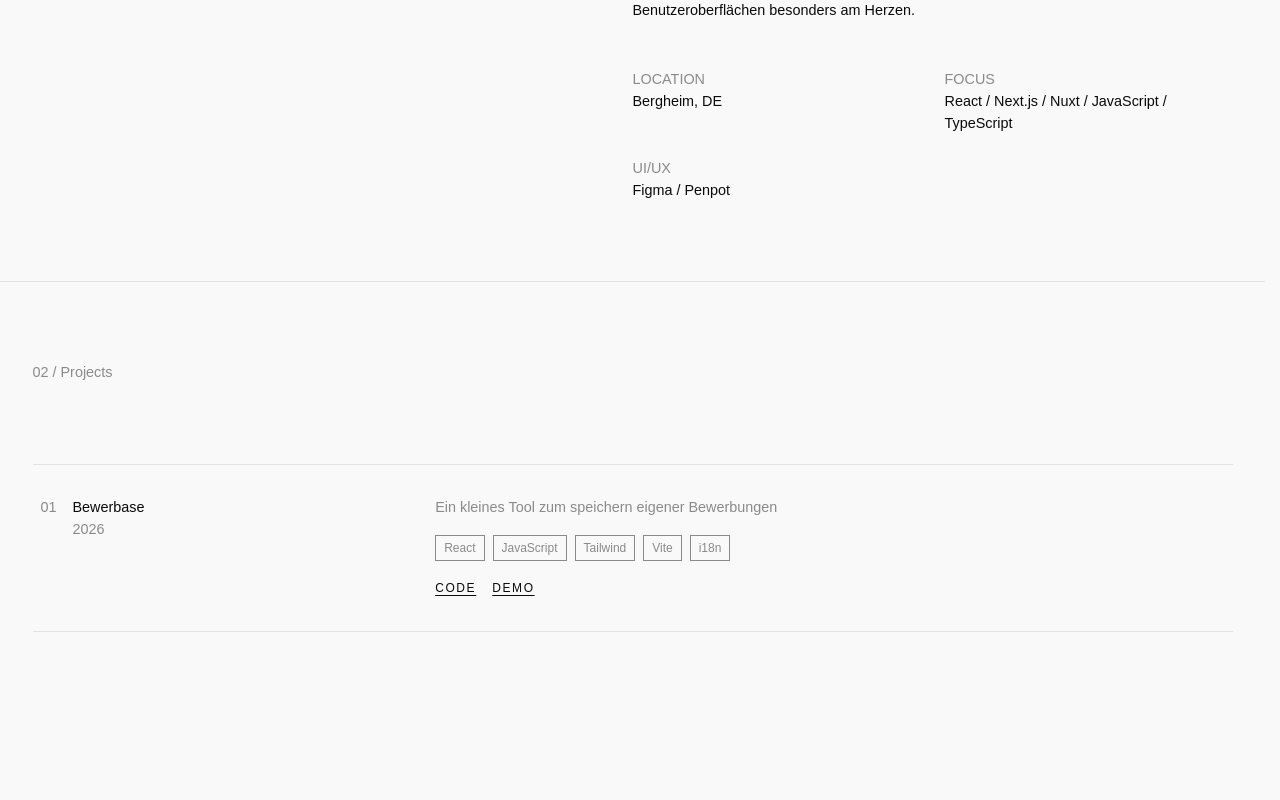
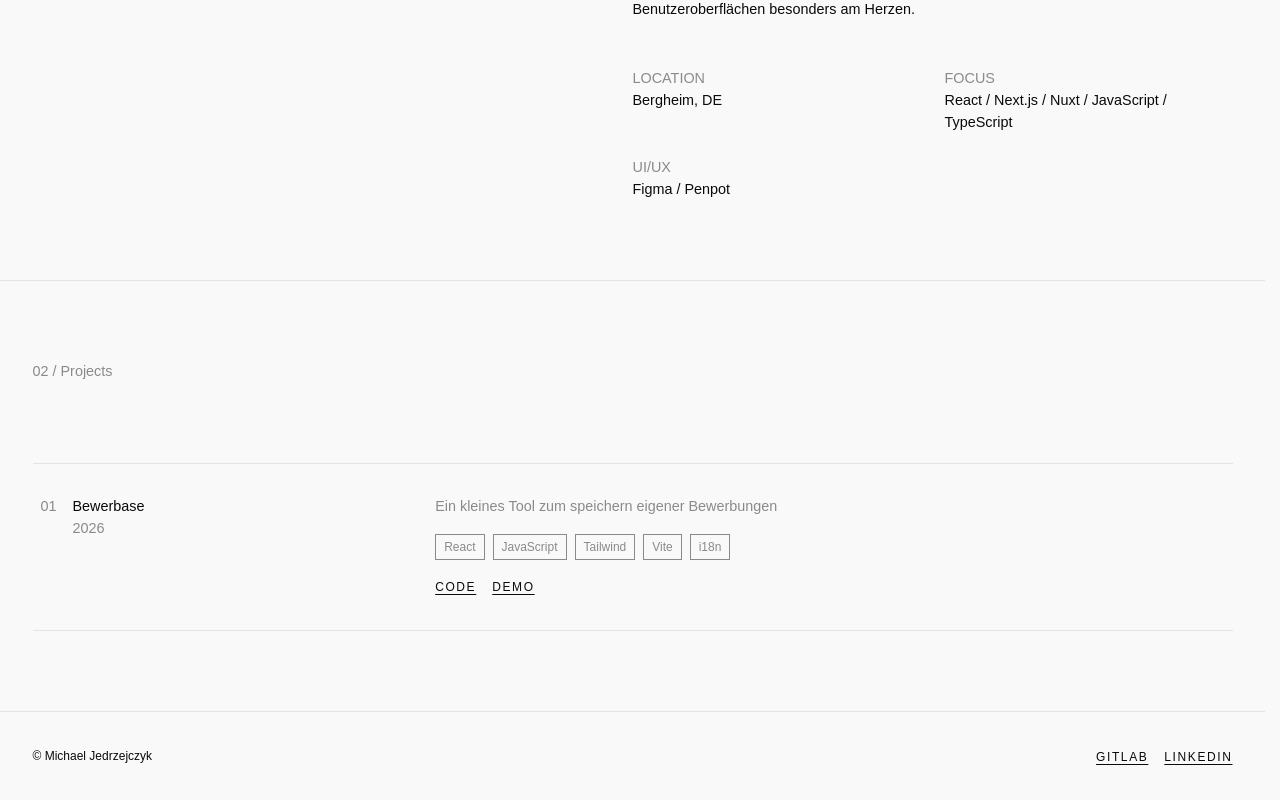
Before and after one commit to mkjed/mkjed-dev, a Nuxt app: page / in a window 1280 px wide. Shown: the part 946-1746 px from the top of the page. Before the commit the page ends 1658 px from the top, so only its background shows below. Built offline with nearby package versions, Linux system fonts and the light colour scheme.

Commit message:
feat: add footer

```diff
--- a/app/app.vue
+++ b/app/app.vue
@@ -1,5 +1,6 @@
 <script setup lang="ts">
 import About from "./components/About.vue";
+import Footer from "./components/Footer.vue";
 import Header from "./components/Header.vue";
 import Hero from "./components/Hero.vue";
 import Projects from "./components/Projects.vue";
@@ -19,9 +20,8 @@ useSeoMeta({
   <Header />
   <main class="container">
     <Hero />
-    <hr />
     <About />
-    <hr />
     <Projects />
+    <Footer />
   </main>
 </template>
--- a/app/assets/css/style.css
+++ b/app/assets/css/style.css
@@ -3,6 +3,7 @@
   --foreground: #0a0a0a;
   --accent: #8b8a8a;
   --hover-background: #f0f0f0;
+  --border: rgba(139, 138, 138, 0.2);
 
   --hero-heading: clamp(3.5rem, 8vw, 5rem);
   --paragraph-text: 0.9rem;
--- a/app/components/About.vue
+++ b/app/components/About.vue
@@ -48,6 +48,8 @@ const infoCardContent: InfoCard[] = [
   display: flex;
   justify-content: center;
   padding: 5rem 1rem;
+  border: solid var(--border);
+  border-width: 0 0 1px 0;
 }
 .content {
   width: 100%;
--- /dev/null
+++ b/app/components/Footer.vue
@@ -0,0 +1,61 @@
+<script setup lang="ts">
+import { ref } from "vue";
+const linkList = ref([
+  {
+    url: "https://gitlab.com/users/mkjed/projects",
+    title: "gitlab",
+  },
+  {
+    url: "https://www.linkedin.com/in/mjlinked-in",
+    title: "linkedin",
+  },
+]);
+</script>
+
+<template>
+  <footer class="footer">
+    <div class="content">
+      <p>&copy; Michael Jedrzejczyk</p>
+      <ul class="socials">
+        <li v-for="link in linkList">
+          <a
+            class="nLink"
+            :href="link.url"
+            target="_blank"
+            rel="noopener noreferrer"
+            >{{ link.title }}</a
+          >
+        </li>
+      </ul>
+    </div>
+  </footer>
+</template>
+
+<style scoped>
+.footer {
+  display: flex;
+  justify-content: center;
+  align-items: center;
+  border-top: solid var(--border);
+  border-width: 1px 0 0 0;
+  padding: 2rem 1rem;
+}
+
+.content {
+  width: 100%;
+  max-width: 1200px;
+  display: flex;
+  justify-content: space-between;
+  align-items: center;
+}
+
+.content > p {
+  font-size: var(--link-text);
+}
+
+.socials {
+  display: flex;
+  align-items: center;
+  column-gap: 1rem;
+}
+</style>
--- a/app/components/Header.vue
+++ b/app/components/Header.vue
@@ -19,7 +19,9 @@ const navLinks: Links[] = [
 <template>
   <header class="main-header">
     <nav class="navbar">
-      <NuxtLink class="nLink" to="/" aria-label="Home">mkjed</NuxtLink>
+      <NuxtLink class="nLink" to="#hero" aria-label="Home" external
+        >mkjed</NuxtLink
+      >
       <ul class="navi">
         <li v-for="link in navLinks" :key="link.title">
           <NuxtLink class="nLink" :to="link.url" external>{{
--- a/app/components/Hero.vue
+++ b/app/components/Hero.vue
@@ -13,7 +13,7 @@ const linkList = ref([
 </script>
 
 <template>
-  <section class="hero">
+  <section class="hero" id="hero">
     <Transition name="fade" appear>
       <div class="content">
         <h1>Junior Web Developer</h1>
@@ -47,6 +47,8 @@ const linkList = ref([
   justify-content: flex-end;
   align-items: center;
   padding: 0 1rem 5rem 1rem;
+  border-bottom: solid var(--border);
+  border-width: 0 0 1px 0;
 }
 
 .content {
--- a/app/components/ProjectCard.vue
+++ b/app/components/ProjectCard.vue
@@ -58,7 +58,7 @@ import Label from "./Label.vue";
 .project-card {
   display: grid;
   grid-template-columns: 1fr 2fr;
-  border: 1px solid rgba(139, 138, 138, 0.2);
+  border: solid var(--border);
   border-width: 1px 0 1px 0;
   transition: background-color 0.3s ease-out;
   font-size: var(--paragraph-text);
```
